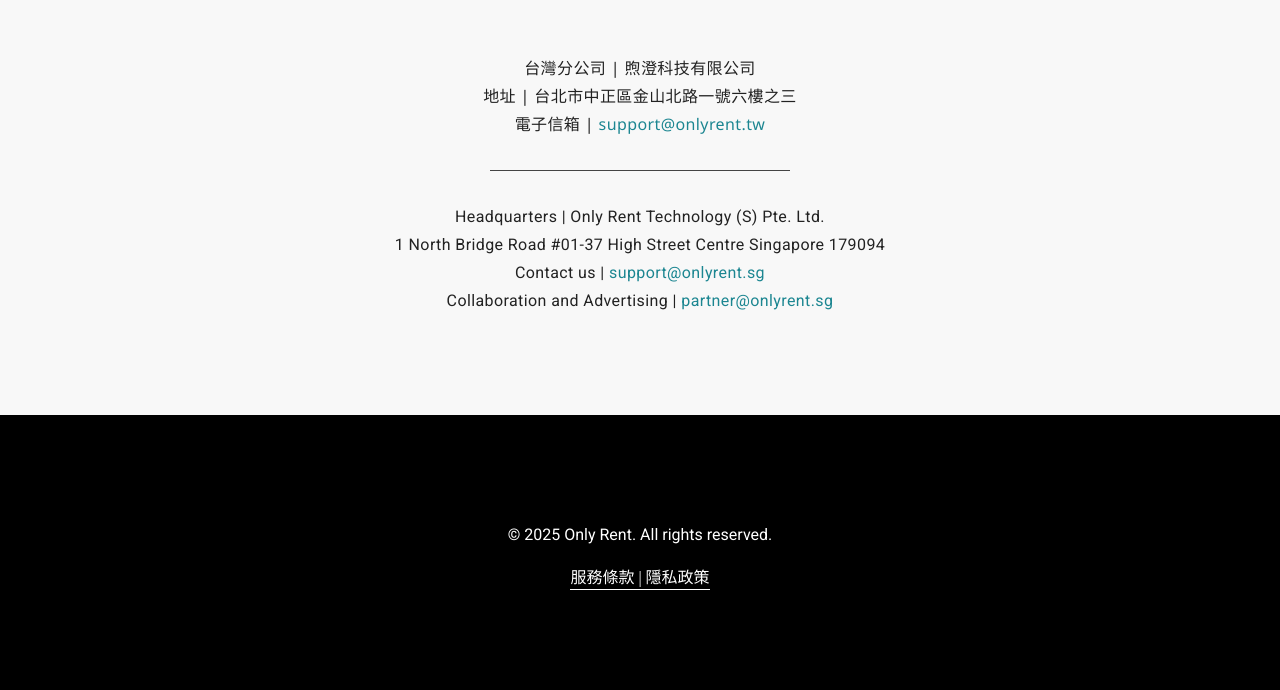
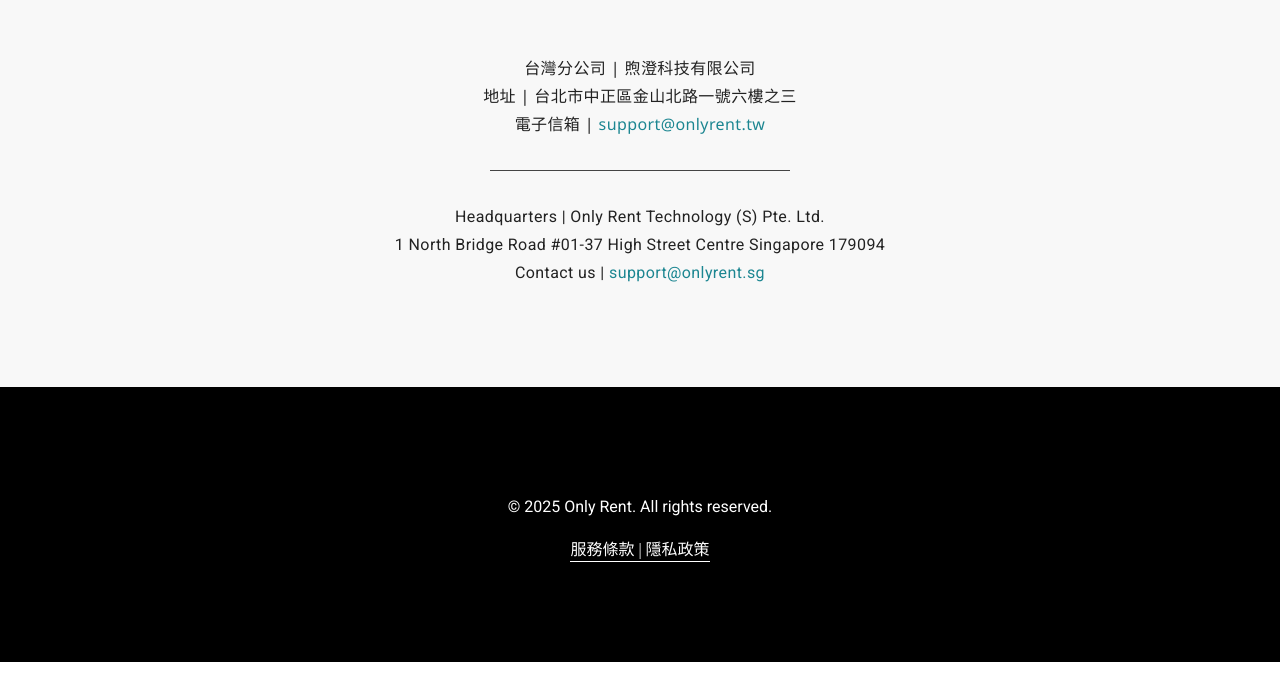
Before and after one commit to onlyrent784/onlyrent-download, a plain HTML site: page onlyrent-zh/index.html in a window 1280 px wide. Shown: the part 1720-2410 px from the top of the page. After the commit the page ends 2382 px from the top, so only its background shows below. Drawn offline with Linux system fonts and the light colour scheme.

Commit message:
Add files via upload

```diff
--- a/onlyrent-zh/index.html
+++ b/onlyrent-zh/index.html
@@ -79,7 +79,7 @@
           <div class="contact-text en-font" data-i18n="contactSG1">Headquarters | Only Rent Technology (S) Pte. Ltd.</div>
           <div class="contact-text en-font" data-i18n="contactSG2">1 North Bridge Road #01-37 High Street Centre Singapore 179094</div>
           <div class="contact-text en-font" data-i18n="contactSG3">Contact us | <span class="contact-email">support@onlyrent.sg</span></div>
-          <div class="contact-text en-font" data-i18n="contactSG4">Collaboration and Advertising | <span class="contact-email">partner@onlyrent.sg</span></div>
+
         </div>
       </div>
     </section>
```
